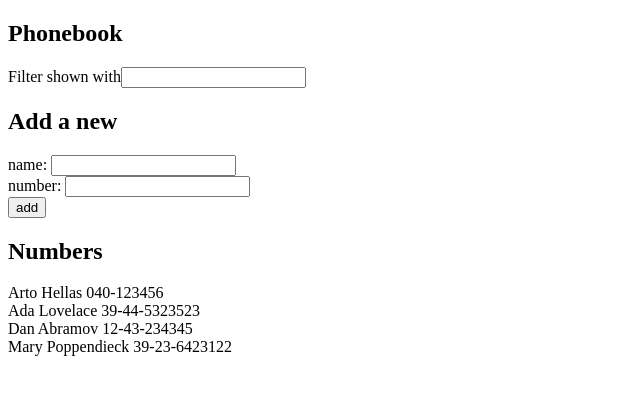
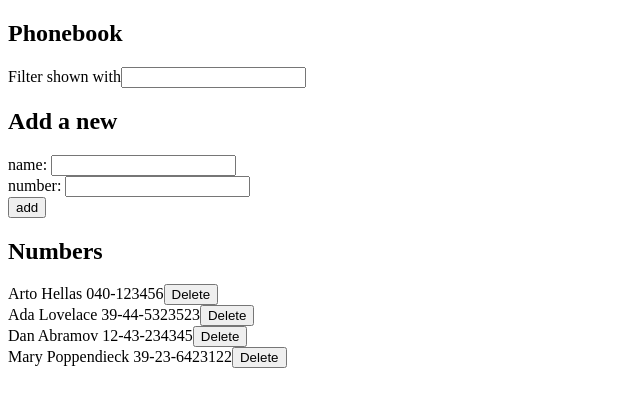
Before and after one commit to Soulgado/FullStackOpen, a React (Create React App) app in the folder part2/phonebook/: page / in a window 1280 px wide. Shown: the top 406 px of the page, without its empty margins (0-640 px from the left). Built offline with nearby package versions, Linux system fonts and the light colour scheme; data requests are answered from the project's data file.

Commit message:
Exercises 2.12-2.14

```diff
--- a/part2/phonebook/db.json
+++ b/part2/phonebook/db.json
@@ -1,5 +1,5 @@
 {
-  "persons":[
+  "persons": [
     {
       "name": "Arto Hellas",
       "number": "040-123456",
--- a/part2/phonebook/src/App.js
+++ b/part2/phonebook/src/App.js
@@ -1,9 +1,10 @@
 import { useState, useEffect } from 'react';
-import axios from 'axios';
 
 import Filter from "./Components/Filter";
 import PersonForm from './Components/PersonForm';
 import Persons from './Components/Persons';
+
+import personsService from "./Services/Persons";
 
 const App = () => {
   const [persons, setPersons] = useState([]);
@@ -11,7 +12,7 @@ const App = () => {
   const [newNumber, setNewNumber] = useState('');
   const [filterName, setFilterName] = useState('');
 
-  const personsToShow = persons.filter(person =>
+  const personsToShow = () => persons.filter(person =>
     person.name.toLowerCase().startsWith(filterName.toLowerCase()));
 
   const handleFilterChange = (event) => {
@@ -37,16 +38,32 @@ const App = () => {
       name: newName,
       number: newNumber
     };
-    setPersons(persons.concat(newPerson));
-    setNewName('');
-    setNewNumber('');
+    personsService
+      .create(newPerson)
+      .then(response => {
+        setPersons(persons.concat(response));
+        setNewName('');
+        setNewNumber('');
+      })
+      .catch(error => alert(`Error happened: ${error}`));
+  }
+
+  const handleDeleteClick = (id) => () => {
+    const person = persons.find(person => person.id === id);
+    if (!person) return;
+    window.confirm(`Delete ${person.name}?`);
+    personsService
+      .deletePerson(id)
+      .then(response => {
+        setPersons(persons.filter(person => person.id !== id));
+      });
   }
 
   useEffect(() => {
-    axios
-      .get("http://localhost:3001/persons")
-      .then(response => {
-        setPersons(response.data);
+    personsService
+      .getAll()
+      .then(initialPersons => {
+        setPersons(initialPersons);
     });
   }, []);
 
@@ -63,7 +80,7 @@ const App = () => {
         handleSubmit={handleSubmit}
       />
       <h2>Numbers</h2>
-      <Persons personsToShow={personsToShow}/>
+      <Persons personsToShow={personsToShow} handleClick={handleDeleteClick} />
     </div>
   );
 }
--- a/part2/phonebook/src/Components/Persons.js
+++ b/part2/phonebook/src/Components/Persons.js
@@ -1,8 +1,11 @@
-const Persons = ({ personsToShow }) => {
+const Persons = ({ personsToShow, handleClick }) => {
     return (
         <div>
-            {personsToShow.map(person =>
-                <div key={person.name}>{person.name} {person.number}</div>)}
+            {personsToShow().map(person =>
+                <div key={person.name}>
+                    {person.name} {person.number}
+                    <button type="button" onClick={handleClick(person.id)}>Delete</button>
+                </div>)}
         </div>
     );
 }
--- /dev/null
+++ b/part2/phonebook/src/Services/Persons.js
@@ -0,0 +1,19 @@
+import axios from "axios";
+const baseUrl = "http://localhost:3001/persons";
+
+const getAll = () => {
+    const request = axios.get(baseUrl);
+    return request.then(response => response.data);
+}
+
+const create = (newPerson) => {
+    const request = axios.post(baseUrl, newPerson)
+    return request.then(response => response.data);
+}
+
+const deletePerson = (id) => {
+    const request = axios.delete(`${baseUrl}/${id}`)
+    return request.then(response => response.data);
+}
+
+export default { getAll, create, deletePerson };
```
